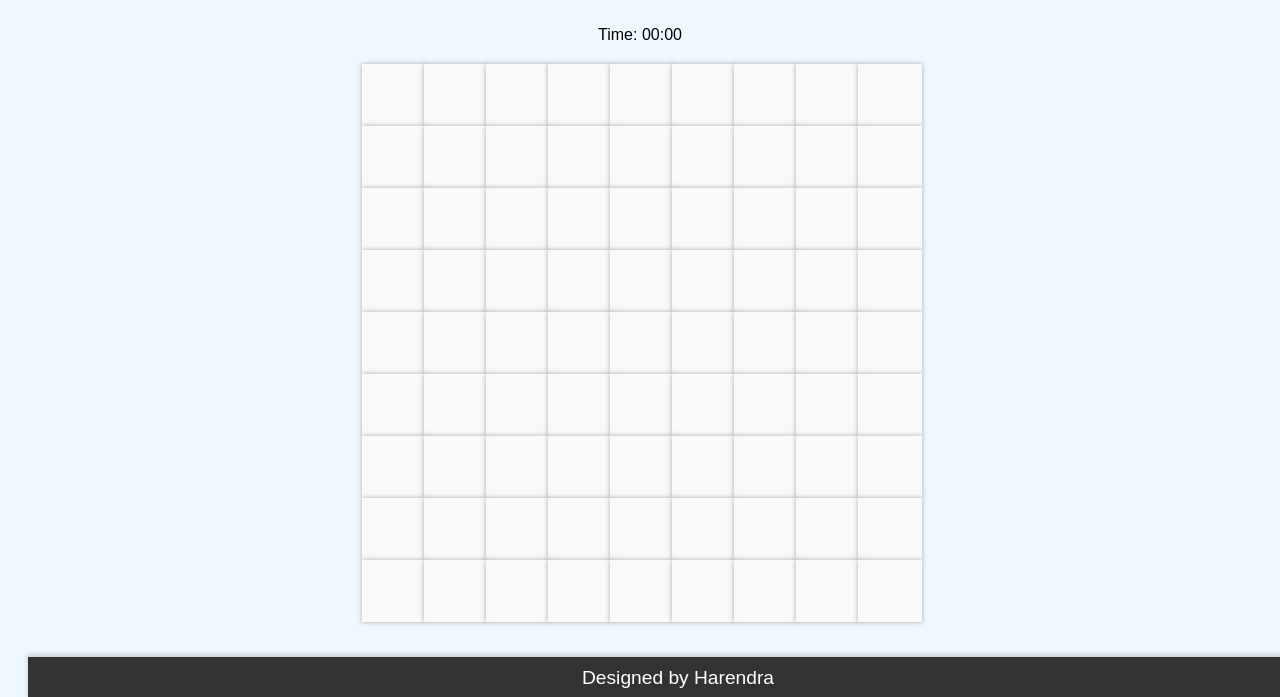
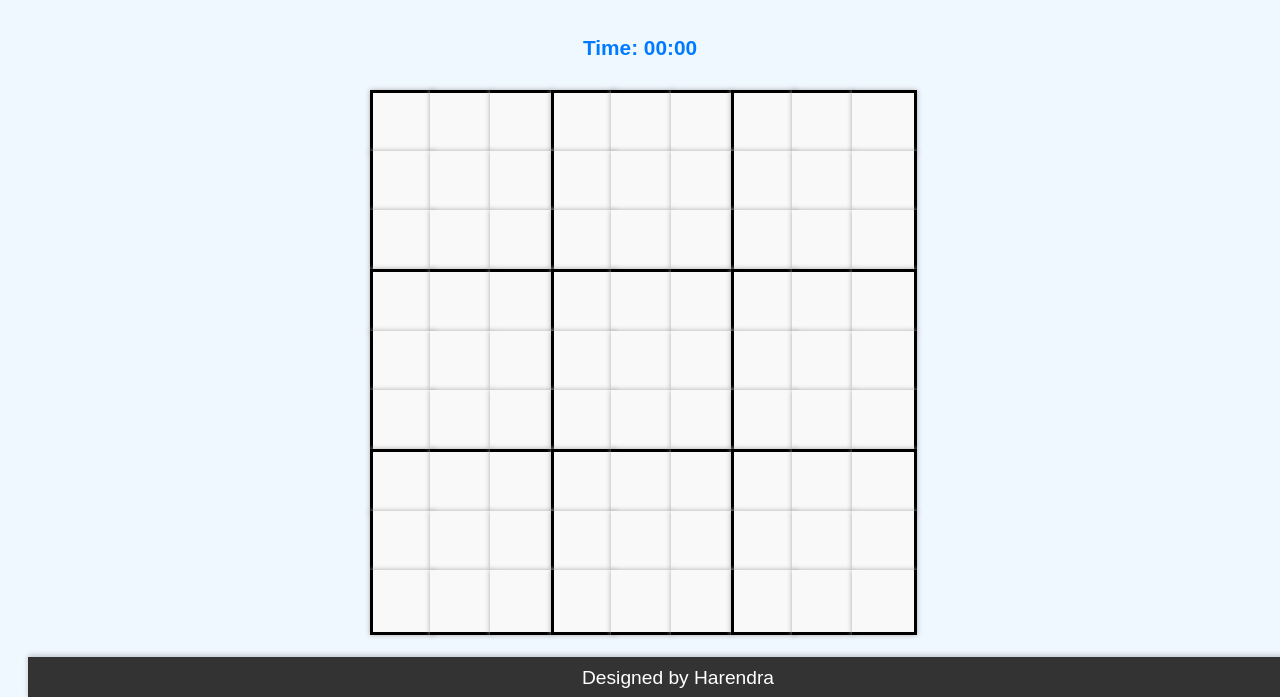
Before and after one commit to adhanaharendra/SudukoSolver, a plain HTML site: page index.html in a window 1280 px wide. Shown: the part 101-798 px from the top of the page. Drawn offline with Linux system fonts and the light colour scheme.

Commit message:
Update style.css

```diff
--- a/style.css
+++ b/style.css
@@ -1,8 +1,10 @@
+/* ===== style.css ===== */
 body {
   font-family: 'Arial', sans-serif;
   text-align: center;
   background-color: #f0f8ff;
   padding: 20px;
+  /* padding-bottom: 0px; */
   display: flex;
   flex-direction: column;
   min-height: 100vh;
@@ -13,36 +15,83 @@ body {
   color: #333;
 }
 
+#timer {
+  font-size: 1.3em;
+  font-weight: bold;
+  color: #007bff;
+  margin: 10px 0;
+}
+
 #sudoku-board {
   display: grid;
-    grid-template-columns: repeat(9, 60px);
-    grid-template-rows: repeat(9, 60px);
+  grid-template-columns: repeat(9, 1fr);
   gap: 2px;
   margin: 20px auto;
-    max-width: 600px;
+  width: 100%;
+  max-width: 540px;
+  aspect-ratio: 1 / 1; /* Makes board always square */
   background-color: #333;
 }
+
 
 input {
   width: 100%;
   height: 100%;
   text-align: center;
-    font-size: 1.8em;
+  font-size: calc(1.2vw + 10px);
   background-color: #f9f9f9;
   border: none;
   outline: none;
   box-shadow: 0 0 5px #aaa;
 }
 
+
 input:focus {
   background-color: #f1f1c0;
   box-shadow: 0 0 10px #007bff;
 }
 
-  button {
+input[readonly] {
+  color: blue;
+  font-weight: bold;
+  background-color: #eaf4ff;
+}
+
+.top-border {
+  border-top: 3px solid black;
+}
+.bottom-border {
+  border-bottom: 3px solid black;
+}
+.left-border {
+  border-left: 3px solid black;
+}
+.right-border {
+  border-right: 3px solid black;
+}
+
+.controls {
+  margin-top: 20px;
+  margin-bottom: 40px; /* 👈 Add this line */
+  display: flex;
+  align-items: center;
+  justify-content: center;
+  gap: 10px;
+  flex-wrap: wrap;
+}
+
+
+
+select {
+  font-size: 1em;
+  padding: 6px 10px;
+  border-radius: 5px;
+  border: 1px solid #aaa;
+}
+
+.controls button {
   font-size: 1.2em;
   padding: 10px 20px;
-    margin-top: 20px;
   background-color: #007bff;
   color: white;
   border: none;
@@ -51,7 +100,7 @@ body {
   box-shadow: 0 5px 10px rgba(0, 123, 255, 0.2);
 }
 
-  button:hover {
+.controls button:hover {
   background-color: #0056b3;
 }
 
@@ -66,3 +115,8 @@ body {
   width: 100%;
   box-shadow: 0 -2px 5px rgba(0, 0, 0, 0.2);
 }
+button {
+  font-size: 1em;
+
+  padding: 10px 16px;
+}
```
Lines whose indentation alone changed are shown as unchanged.
